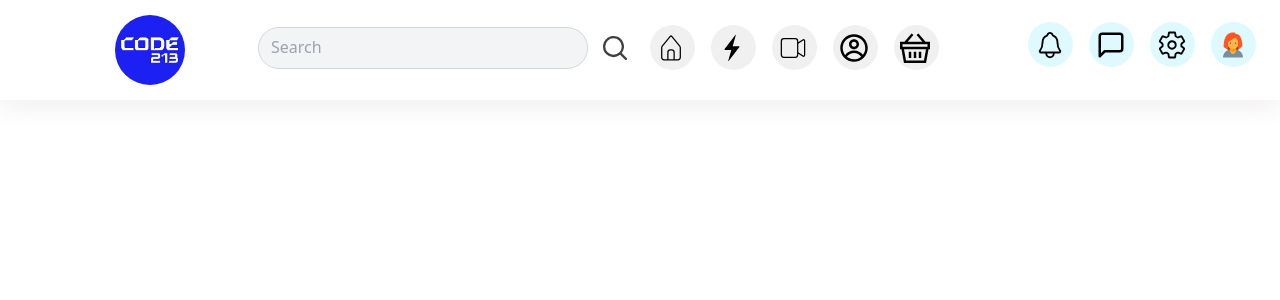
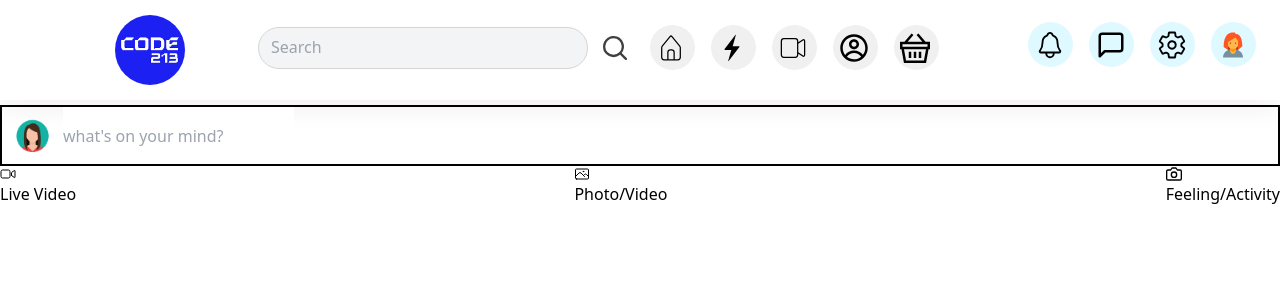
Before and after one commit to Nesrinels/code213, a React (Create React App) app: page / in a window 1280 px wide. Shown: the top 300 px of the page. Built offline with nearby package versions, Linux system fonts and the light colour scheme.

Commit message:
feed part 1

```diff
--- a/src/App.js
+++ b/src/App.js
@@ -1,10 +1,12 @@
 
 import './App.css';
 import Header from './component/header/Header';
+import Feed from './component/feed/Feed';
 function App() {
   return (
     <>
     <Header/>
+    <Feed />
     </>
   )
 }
--- /dev/null
+++ b/src/component/feed/Feed.css
@@ -0,0 +1,8 @@
+.new_post{
+    border: 2px solid ;
+    display: flex;
+}
+.btns{
+    display: flex;
+    justify-content: space-between;
+}
--- /dev/null
+++ b/src/component/feed/Feed.js
@@ -0,0 +1,36 @@
+import React from 'react'
+import "./Feed.css";
+import avatar from "../../assets/Avatar/63457.png"
+import { IoVideocamOutline } from "react-icons/io5";
+import { HiOutlinePhoto } from "react-icons/hi2";
+import { FiCamera } from "react-icons/fi";
+
+
+
+
+function Feed() {
+  return (
+    <div>
+    <div className="new_post">
+        <button id="btn_1" ><img src={avatar}/></button>
+      <input type="text" placeholder="what's on your mind?"></input>
+    </div>
+    <div className= "btns">
+    <div>
+    <IoVideocamOutline />
+    <p> Live Video</p>
+    </div>
+    <div>
+    <HiOutlinePhoto />
+    <p> Photo/Video</p>
+    </div>
+    <div>
+    <FiCamera />
+    <p> Feeling/Activity</p>
+    </div>
+    </div>
+    </div>
+  )
+}
+
+export default Feed
```
Also changed, not shown: src/assets/Avatar/63457.png (added), 1 other file (tests, documents, lock files or other folders).
